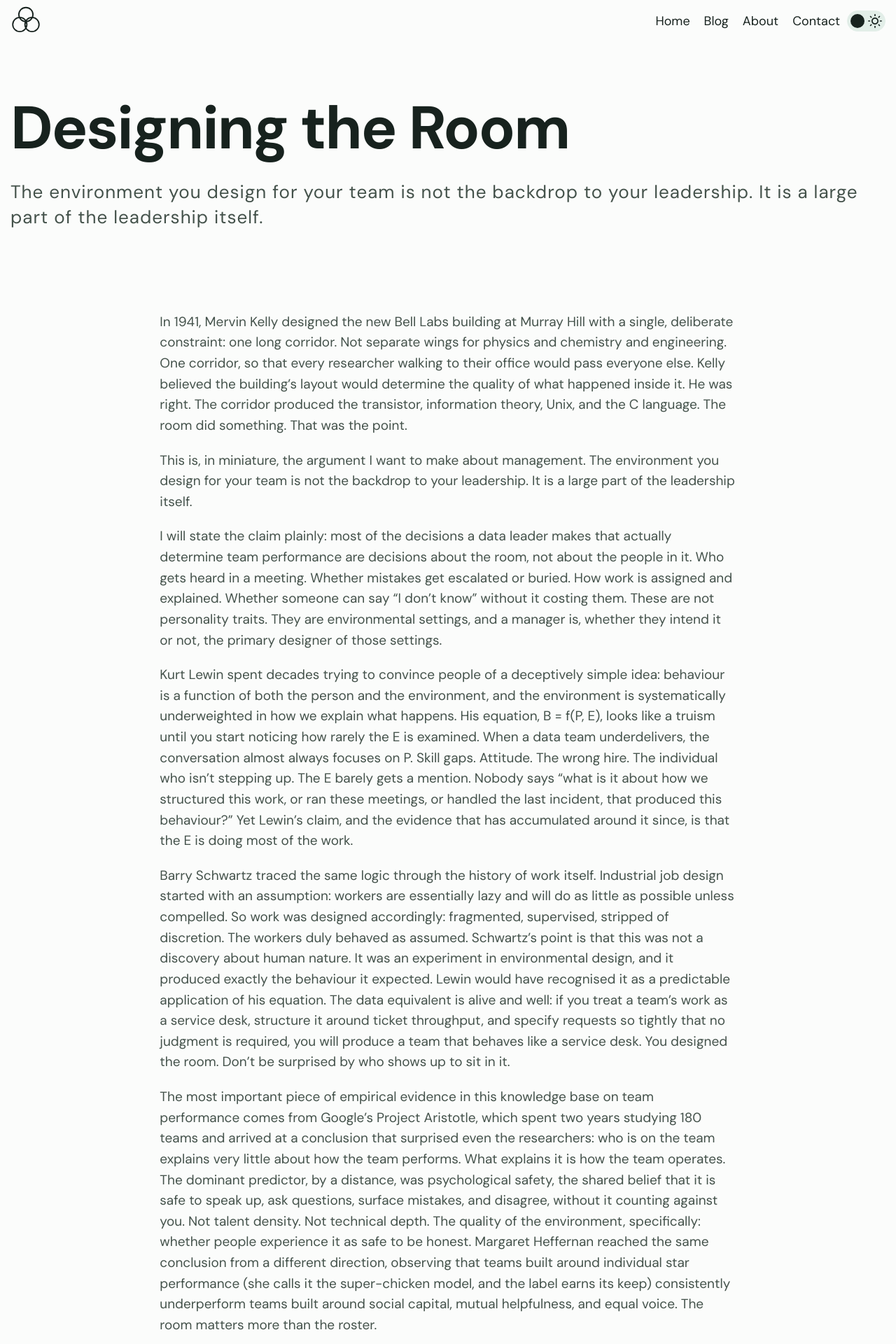
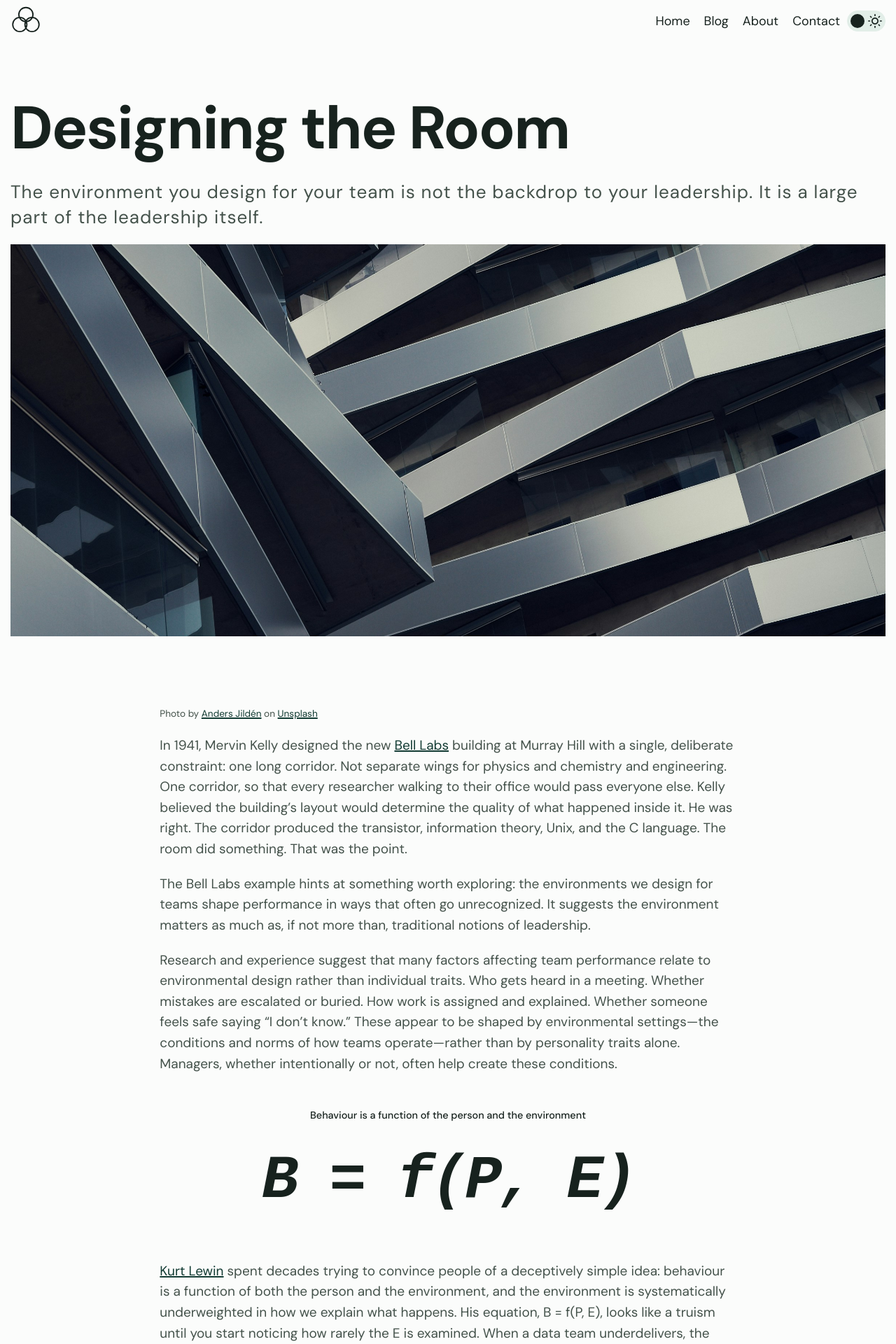
Before and after one commit to mitchelllisle/mitchelllisle.github.io, a Jekyll site: the page built from collections/_posts/2026-06-04-designing-the-room.md, in a window 1280 px wide. Shown: the top 1920 px of the page at 70% size. Built offline with Jekyll 4.4.1, drawn with Linux system fonts in a browser that asks for light colours; some of the changed text lies outside the part shown.

Commit message:
new article

```diff
--- a/_config.yml
+++ b/_config.yml
@@ -84,10 +84,10 @@
   header_text: "#17221e"
 
   # dark-mode colors
-  primary_bg_dark: "#f59e0b"
-  primary_bg_2_dark: "#d97706"
-  primary_bg_3_dark: "#b45309"
-  primary_text_dark: "#111111"
+  primary_bg_dark: "#1a6b59"
+  primary_bg_2_dark: "#2a7a68"
+  primary_bg_3_dark: "#3d9a7f"
+  primary_text_dark: "#f7faf8"
   base_bg_dark: "#0f1113"
   base_bg_2_dark: "#171a1d"
   base_bg_3_dark: "#22272b"
--- a/_sass/theme/pages/_page-post.scss
+++ b/_sass/theme/pages/_page-post.scss
@@ -9,7 +9,7 @@
       margin-top: 20px;
       img {
         width: 100%;
-        max-height: 420px;
+        max-height: 560px;
         object-fit: cover;
       }
     }
--- a/collections/_posts/2026-06-04-designing-the-room.md
+++ b/collections/_posts/2026-06-04-designing-the-room.md
@@ -4,25 +4,30 @@
 description: The environment you design for your team is not the backdrop to your leadership. It is a large part of the leadership itself.
 date: 2026-06-04 00:00:00 +1000
 author: mitchell
+image: /images/designing-the-room.jpg
+thumbnail: /images/designing-the-room.jpg
 tags: [leadership, management, data teams, environment, psychology]
 tags_color: '#2a9d8f'
 ---
 
-In 1941, Mervin Kelly designed the new Bell Labs building at Murray Hill with a single, deliberate constraint: one long corridor. Not separate wings for physics and chemistry and engineering. One corridor, so that every researcher walking to their office would pass everyone else. Kelly believed the building's layout would determine the quality of what happened inside it. He was right. The corridor produced the transistor, information theory, Unix, and the C language. The room did something. That was the point.
+<p style="font-size: 0.85rem; color: var(--color-base-text-2); margin: 0 0 1.25rem;">Photo by <a href="https://unsplash.com/@andersjilden?utm_source=unsplash&utm_medium=referral&utm_content=creditCopyText">Anders Jildén</a> on <a href="https://unsplash.com/photos/low-angle-photography-of-gray-building-at-daytime-Sc5RKXLBjGg?utm_source=unsplash&utm_medium=referral&utm_content=creditCopyText">Unsplash</a></p>
 
-This is, in miniature, the argument I want to make about management. The environment you design for your team is not the backdrop to your leadership. It is a large part of the leadership itself.
+In 1941, Mervin Kelly designed the new [Bell Labs](https://en.wikipedia.org/wiki/Bell_Labs) building at Murray Hill with a single, deliberate constraint: one long corridor. Not separate wings for physics and chemistry and engineering. One corridor, so that every researcher walking to their office would pass everyone else. Kelly believed the building's layout would determine the quality of what happened inside it. He was right. The corridor produced the transistor, information theory, Unix, and the C language. The room did something. That was the point.
 
-I will state the claim plainly: most of the decisions a data leader makes that actually determine team performance are decisions about the room, not about the people in it. Who gets heard in a meeting. Whether mistakes get escalated or buried. How work is assigned and explained. Whether someone can say "I don't know" without it costing them. These are not personality traits. They are environmental settings, and a manager is, whether they intend it or not, the primary designer of those settings.
+The Bell Labs example hints at something worth exploring: the environments we design for teams shape performance in ways that often go unrecognized. It suggests the environment matters as much as, if not more than, traditional notions of leadership.
 
-Kurt Lewin spent decades trying to convince people of a deceptively simple idea: behaviour is a function of both the person and the environment, and the environment is systematically underweighted in how we explain what happens. His equation, B = f(P, E), looks like a truism until you start noticing how rarely the E is examined. When a data team underdelivers, the conversation almost always focuses on P. Skill gaps. Attitude. The wrong hire. The individual who isn't stepping up. The E barely gets a mention. Nobody says "what is it about how we structured this work, or ran these meetings, or handled the last incident, that produced this behaviour?" Yet Lewin's claim, and the evidence that has accumulated around it since, is that the E is doing most of the work.
+Research and experience suggest that many factors affecting team performance relate to environmental design rather than individual traits. Who gets heard in a meeting. Whether mistakes are escalated or buried. How work is assigned and explained. Whether someone feels safe saying "I don't know." These appear to be shaped by environmental settings—the conditions and norms of how teams operate—rather than by personality traits alone. Managers, whether intentionally or not, often help create these conditions.
 
-Barry Schwartz traced the same logic through the history of work itself. Industrial job design started with an assumption: workers are essentially lazy and will do as little as possible unless compelled. So work was designed accordingly: fragmented, supervised, stripped of discretion. The workers duly behaved as assumed. Schwartz's point is that this was not a discovery about human nature. It was an experiment in environmental design, and it produced exactly the behaviour it expected. Lewin would have recognised it as a predictable application of his equation. The data equivalent is alive and well: if you treat a team's work as a service desk, structure it around ticket throughput, and specify requests so tightly that no judgment is required, you will produce a team that behaves like a service desk. You designed the room. Don't be surprised by who shows up to sit in it.
+<div style="text-align: center; margin: 3rem auto; max-width: 640px;">
+  <p style="font-size: 0.9rem; color: var(--color-base-text); margin: 0 0 1rem; font-weight: 500;">Behaviour is a function of the person and the environment</p>
+  <div style="font-size: 5.5rem; font-weight: 800; color: var(--color-base-text); font-family: 'Courier New', Courier, monospace; letter-spacing: -0.05em; font-style: italic;">B = f(P, E)</div>
+</div>
 
-The most important piece of empirical evidence in this knowledge base on team performance comes from Google's Project Aristotle, which spent two years studying 180 teams and arrived at a conclusion that surprised even the researchers: who is on the team explains very little about how the team performs. What explains it is how the team operates. The dominant predictor, by a distance, was psychological safety, the shared belief that it is safe to speak up, ask questions, surface mistakes, and disagree, without it counting against you. Not talent density. Not technical depth. The quality of the environment, specifically: whether people experience it as safe to be honest. Margaret Heffernan reached the same conclusion from a different direction, observing that teams built around individual star performance (she calls it the super-chicken model, and the label earns its keep) consistently underperform teams built around social capital, mutual helpfulness, and equal voice. The room matters more than the roster.
+[Kurt Lewin](https://en.wikipedia.org/wiki/Kurt_Lewin) spent decades trying to convince people of a deceptively simple idea: behaviour is a function of both the person and the environment, and the environment is systematically underweighted in how we explain what happens. His equation, B = f(P, E), looks like a truism until you start noticing how rarely the E is examined. When a data team underdelivers, the conversation almost always focuses on P. Skill gaps. Attitude. The wrong hire. The individual who isn't stepping up or who doesn't get what the business is trying to do. The E barely gets a mention. Nobody says "what is it about how we structured this work, or ran these meetings, or handled the last incident, that produced this behaviour?" Yet Lewin's claim, and the evidence that has accumulated around it since, is that the E is doing most of the work.
 
-<div id="lewin-viz" style="font-family: Georgia, serif; max-width: 640px; margin: 2rem auto; padding: 2rem 1.5rem; color: #1a1a1a; background: #fafaf8; border: 1px solid #e0ddd8; border-radius: 4px;">
-  <h2 style="font-size: 1.25rem; font-weight: 600; margin: 0 0 0.4rem;">B = f(P, E): Where Are You Looking?</h2>
-  <p style="font-size: 0.9rem; color: #555; margin: 0 0 1.5rem; line-height: 1.5;">When behaviour on your team goes wrong, how much of your diagnosis focuses on the person versus the environment?</p>
+<div id="lewin-viz" style="font-family: Georgia, serif; max-width: 640px; margin: 2rem auto; padding: 2rem 1.5rem; color: var(--color-base-text); background: var(--color-base-bg); border: 1px solid var(--color-base-bg-3); border-radius: 4px;">
+  <h2 style="font-size: 1.25rem; font-weight: 600; margin: 0 0 0.4rem; color: var(--color-base-text);">B = f(P, E): Where Are You Looking?</h2>
+  <p style="font-size: 0.9rem; color: var(--color-base-text-2); margin: 0 0 1.5rem; line-height: 1.5;">When behaviour on your team goes wrong, how much of your diagnosis focuses on the person versus the environment?</p>
   <div style="display: flex; align-items: center; gap: 0.75rem; margin-bottom: 0.75rem;">
     <span style="font-size: 0.85rem; font-weight: 600; color: #b94a2c; white-space: nowrap;">Person (P)</span>
     <input id="lewin-slider" type="range" min="0" max="100" value="70" style="flex: 1; accent-color: #555; cursor: pointer;" />
@@ -32,7 +37,7 @@
     <div id="bar-p" style="background: #b94a2c; display: flex; align-items: center; justify-content: center; transition: width 0.15s ease; min-width: 2rem; width: 70%;"><span id="bar-p-text" style="font-size: 0.75rem; color: white; font-weight: 600;">70%</span></div>
     <div id="bar-e" style="background: #2c6e49; display: flex; align-items: center; justify-content: center; transition: width 0.15s ease; min-width: 2rem; width: 30%;"><span id="bar-e-text" style="font-size: 0.75rem; color: white; font-weight: 600;">30%</span></div>
   </div>
-  <div id="framing-label" style="text-align: center; font-size: 0.85rem; color: #888; margin-bottom: 1.5rem; font-style: italic;">Person-heavy</div>
+  <div id="framing-label" style="text-align: center; font-size: 0.85rem; color: var(--color-base-text-2); margin-bottom: 1.5rem; font-style: italic;">Person-heavy</div>
   <div style="display: grid; grid-template-columns: 1fr 1fr; gap: 1rem; margin-bottom: 1.5rem;">
     <div>
       <h3 style="font-size: 0.8rem; font-weight: 600; margin: 0 0 0.3rem; text-transform: uppercase; letter-spacing: 0.04em; color: #b94a2c;">Interventions you'll reach for</h3>
@@ -43,7 +48,7 @@
       <div id="env-interventions"></div>
     </div>
   </div>
-  <p style="font-size: 0.8rem; color: #777; margin: 0; line-height: 1.5; border-top: 1px solid #e8e5e0; padding-top: 1rem;">Lewin's equation is multiplicative in effect. A great environment enables people who would otherwise underperform. The slider shows how the framing of a problem shapes the solutions you see.</p>
+  <p style="font-size: 0.8rem; color: var(--color-base-text-2); margin: 0; line-height: 1.5; border-top: 1px solid var(--color-base-bg-3); padding-top: 1rem;">Lewin's equation is multiplicative in effect. A great environment enables people who would otherwise underperform. The slider shows how the framing of a problem shapes the solutions you see.</p>
 </div>
 
 <script>
@@ -52,9 +57,10 @@
   var envInterventions = ["Redesign meeting norms", "Clarify how decisions get made", "Change how errors are handled", "Audit what silence costs", "Reduce over-specification of work"];
 
   function renderItem(text, type) {
-    var bg = type === 'p' ? '#fdf0ed' : '#edf5f1';
+    var isDark = document.documentElement.hasAttribute('data-bs-theme') && document.documentElement.getAttribute('data-bs-theme') === 'dark';
+    var bg = isDark ? (type === 'p' ? '#3d2420' : '#1d3d2f') : (type === 'p' ? '#fdf0ed' : '#edf5f1');
     var border = type === 'p' ? '#b94a2c' : '#2c6e49';
-    var color = type === 'p' ? '#5a2010' : '#1a4030';
+    var color = isDark ? '#f3f4f6' : (type === 'p' ? '#5a2010' : '#1a4030');
     return '<div style="font-size:0.85rem;padding:0.4rem 0.6rem;border-radius:3px;line-height:1.4;background:' + bg + ';border-left:3px solid ' + border + ';color:' + color + ';margin-bottom:0.4rem;">' + text + '</div>';
   }
 
@@ -68,8 +74,8 @@
     document.getElementById('framing-label').textContent = label;
     var pCount = Math.ceil((pWeight / 100) * personInterventions.length);
     var eCount = Math.ceil((eWeight / 100) * envInterventions.length);
-    var pHtml = pCount === 0 ? '<div style="font-size:0.85rem;color:#aaa;font-style:italic;">None</div>' : personInterventions.slice(0, pCount).map(function(t){ return renderItem(t, 'p'); }).join('');
-    var eHtml = eCount === 0 ? '<div style="font-size:0.85rem;color:#aaa;font-style:italic;">None</div>' : envInterventions.slice(0, eCount).map(function(t){ return renderItem(t, 'e'); }).join('');
+    var pHtml = pCount === 0 ? '<div style="font-size:0.85rem;color:var(--color-base-text-2);font-style:italic;">None</div>' : personInterventions.slice(0, pCount).map(function(t){ return renderItem(t, 'p'); }).join('');
+    var eHtml = eCount === 0 ? '<div style="font-size:0.85rem;color:var(--color-base-text-2);font-style:italic;">None</div>' : envInterventions.slice(0, eCount).map(function(t){ return renderItem(t, 'e'); }).join('');
     document.getElementById('person-interventions').innerHTML = pHtml;
     document.getElementById('env-interventions').innerHTML = eHtml;
   }
@@ -80,7 +86,11 @@
 })();
 </script>
 
-What does "designing the environment" actually mean in practice? It means that when a data engineer stays quiet in a planning meeting, the most interesting question is not "why is she disengaged?" but "what signal has this room been sending about what happens when you speak up?" It means that when you explain the context behind a piece of work, not just the specification, you are supporting the autonomy that Deci and Ryan identified as a basic psychological need, the one whose frustration reliably degrades quality and creativity. It means that when something goes wrong and you respond with curiosity rather than blame, you are calibrating the room's safety level, and that calibration will echo in how your team handles the next ten things that go wrong. Tony Manganiello's observation that loyalty is built in moments of tension is exactly this: the tension is the test of the environment, and people are watching closely. They are always watching closely.
+[Barry Schwartz](https://en.wikipedia.org/wiki/Barry_Schwartz_(psychologist)) traced the same logic through the history of work itself. Industrial job design started with an assumption: workers are essentially lazy and will do as little as possible unless compelled. So work was designed accordingly: fragmented, supervised, stripped of discretion. The workers duly behaved as assumed. Schwartz's point is that this was not a discovery about human nature. It was an experiment in environmental design, and it produced exactly the behaviour it expected. Lewin would have recognised it as a predictable application of his equation. The data equivalent is alive and well: if you treat a team's work as a service desk, structure it around ticket throughput, and specify requests so tightly that no judgment is required, you will produce a team that behaves like a service desk. You designed the room. Don't be surprised by who shows up to sit in it.
+
+The most important piece of empirical evidence in this knowledge base on team performance comes from [Google's Project Aristotle](https://psychsafety.com/googles-project-aristotle/), which spent two years studying 180 teams and arrived at a conclusion that surprised even the researchers: who is on the team explains very little about how the team performs. What explains it is how the team operates. The dominant predictor, by a distance, was psychological safety, the shared belief that it is safe to speak up, ask questions, surface mistakes, and disagree, without it counting against you. Not talent density. Not technical depth. The quality of the environment, specifically: whether people experience it as safe to be honest. [Margaret Heffernan](https://www.ted.com/talks/margaret_heffernan_why_it_s_time_to_forget_the_pecking_order_at_work) reached the same conclusion from a different direction, observing that teams built around individual star performance (she calls it the super-chicken model, and the label earns its keep) consistently underperform teams built around social capital, mutual helpfulness, and equal voice. The room matters more than the roster.
+
+What does "designing the environment" actually mean in practice? It means that when a data engineer stays quiet in a planning meeting, the most interesting question is not "why is she disengaged?" but "what signal has this room been sending about what happens when you speak up?" It means that when you explain the context behind a piece of work, not just the specification, you are supporting the autonomy that [Deci and Ryan](https://en.wikipedia.org/wiki/Self-determination_theory) identified as a basic psychological need, the one whose frustration reliably degrades quality and creativity. It means that when something goes wrong and you respond with curiosity rather than blame, you are calibrating the room's safety level, and that calibration will echo in how your team handles the next ten things that go wrong. Tony Manganiello's observation that loyalty is built in moments of tension is exactly this: the tension is the test of the environment, and people are watching closely. They are always watching closely.
 
 The practical implication is that almost everything you do as a data leader is environmental design, whether you think of it that way or not. The way you run a retrospective. Whether you share the reasoning behind a priority call or just the call. Whether you let a dominant voice run the room or actively create space. Whether errors get surfaced to you or hidden from you, which is itself a readout of safety. These are not soft decisions. They are architectural ones.
 
```
Also changed, not shown: images/designing-the-room.jpg (added).
